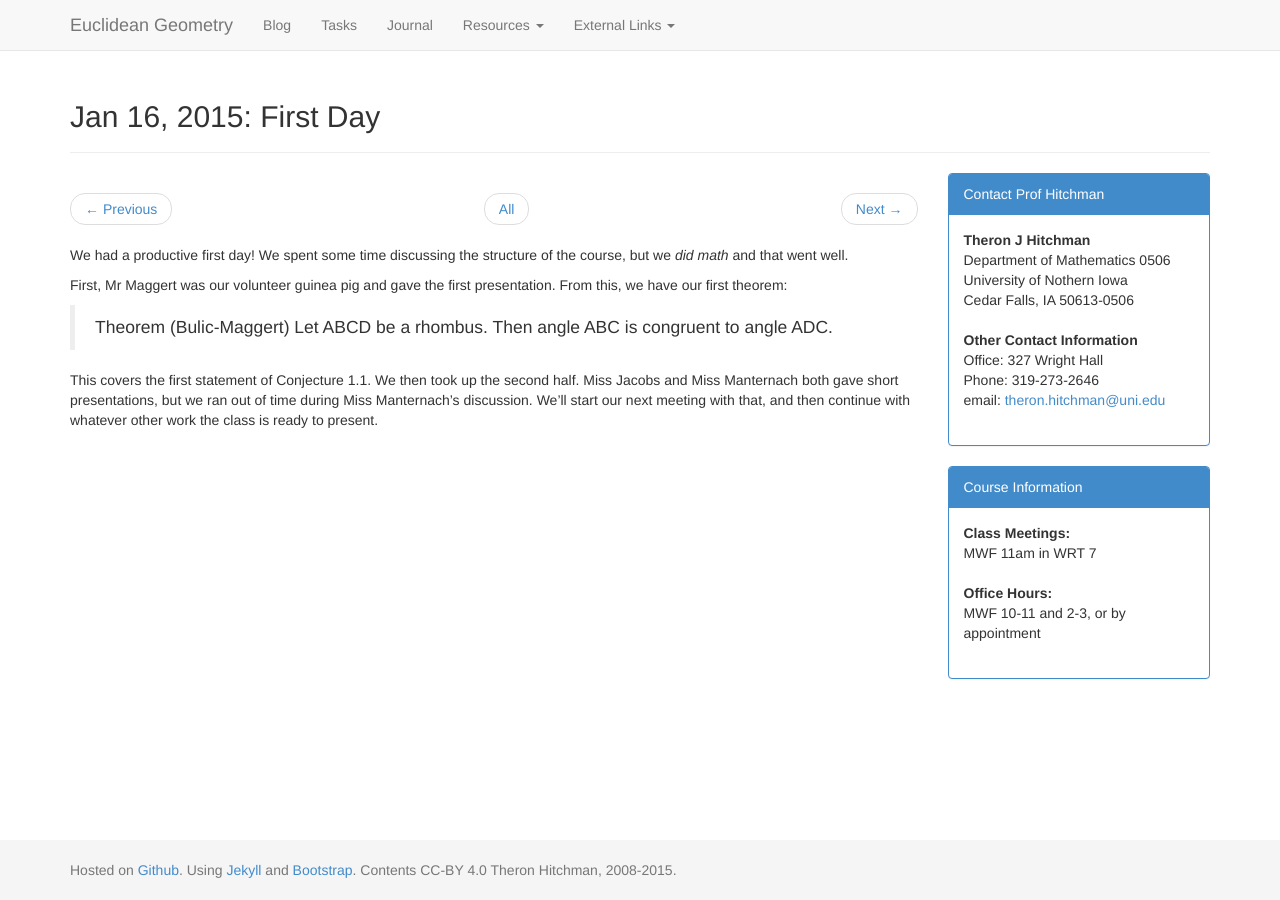
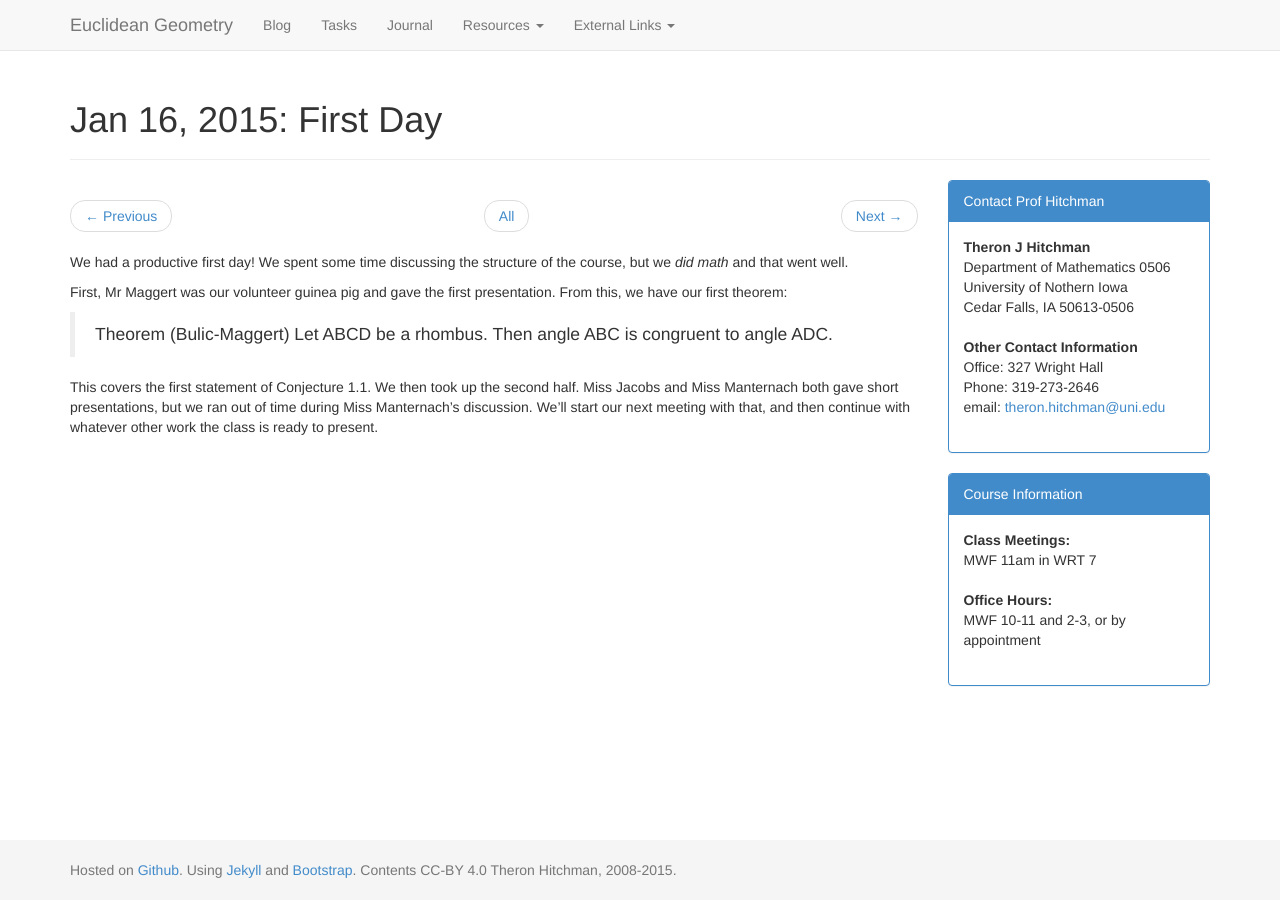
Before and after one commit to theronhitchman/euclidean-geometry, a Jekyll site: the page built from _posts/2015-01-16-first-day.md, in a window 1280 px wide. Built offline with Jekyll 4.4.1, drawn with Linux system fonts in a browser that asks for light colours; nearby versions of some CDN libraries.

Commit message:
update blog layout for better header consistency, again

```diff
--- a/_layouts/post.html
+++ b/_layouts/post.html
@@ -3,7 +3,7 @@
 <!-- Begin page content -->
 <div class="container">
   <div class="page-header">
-    <h2>{{ page.date | date: "%b %-d, %Y" }}: {{ page.title }}</h2>
+    <h1>{{ page.date | date: "%b %-d, %Y" }}: {{ page.title }}</h1>
   </div>
   <div class="row">
     <div class="col-xs-12 col-md-8 col-lg-9">
```
